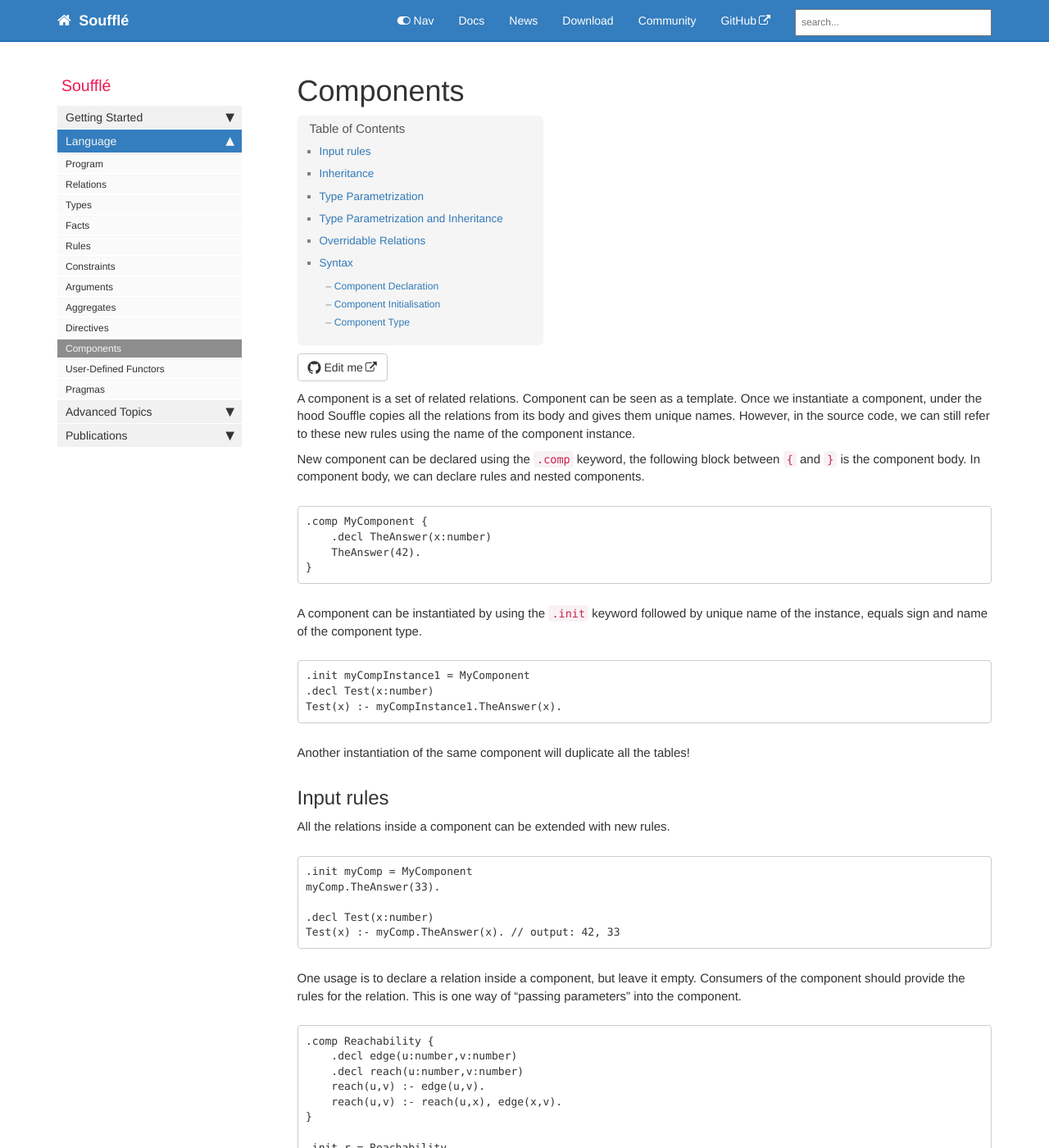
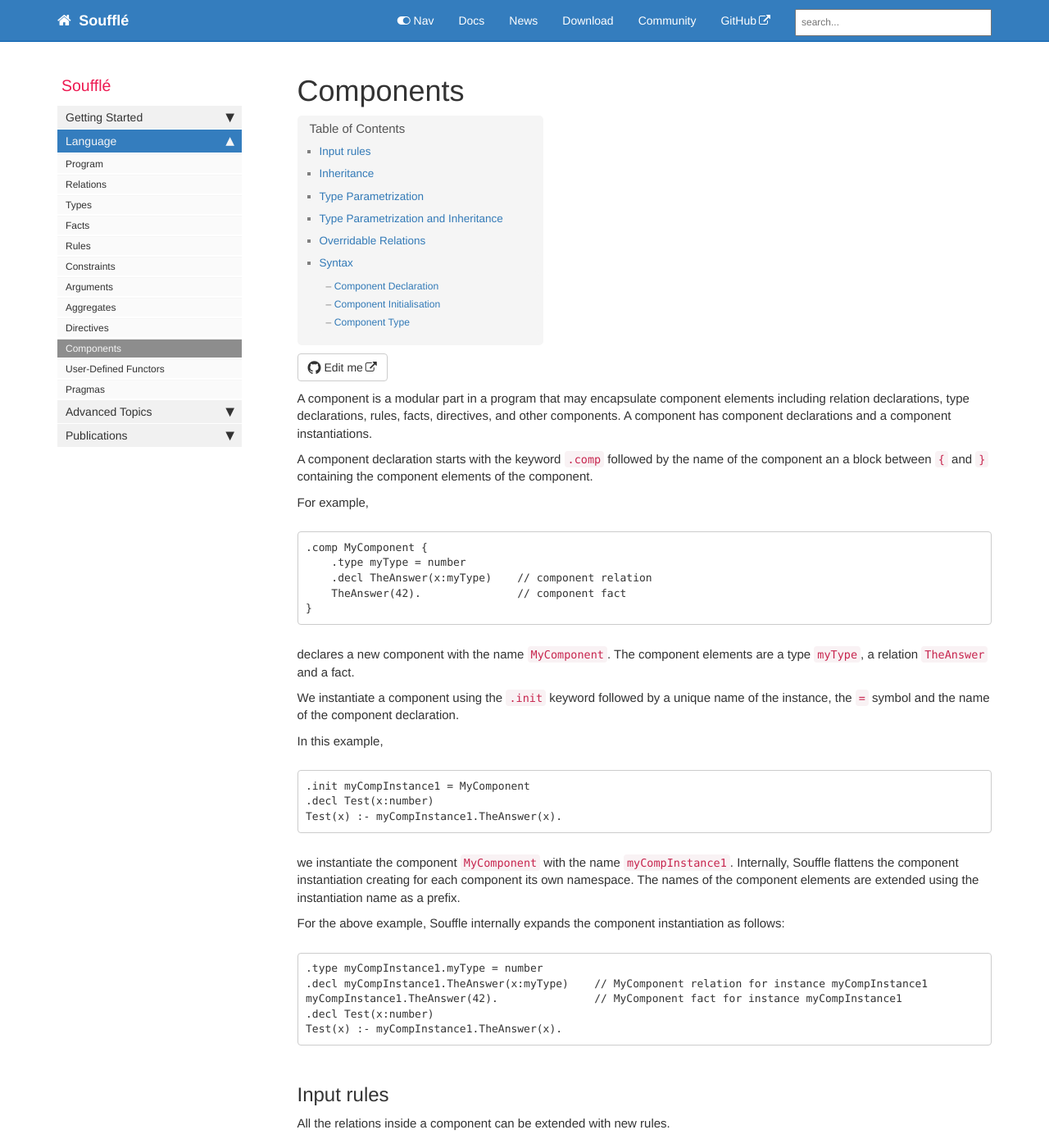
Before and after one commit to souffle-lang/souffle-lang.github.io, a Jekyll site: the page built from pages/docs/components.md, in a window 1280 px wide and 1400 px high. Shown: the whole window at 82% size. Built offline with Jekyll 4.4.1, drawn with Linux system fonts in a browser that asks for light colours; comment, search, counter and statistics services are not loaded.

Commit message:
Update components.md

````diff
--- a/pages/docs/components.md
+++ b/pages/docs/components.md
@@ -4,31 +4,47 @@ permalink: /components
 sidebar: docs_sidebar
 folder: docs
 ---
-A component is a set of related relations. Component can be seen as a template.
-Once we instantiate a component, under the hood Souffle copies all the relations from
-its body and gives them unique names. However, in the source code, we can still refer to these
-new rules using the name of the component instance.
 
-New component can be declared using the `.comp` keyword, the following block between `{` and `}`
-is the component body. In component body, we can declare rules and nested components.
+A component is a modular part in a program that may encapsulate component elements
+including relation declarations, type declarations, rules, facts, directives, and other components.
+A component has component declarations and a component instantiations.
 
+A component declaration starts with the keyword `.comp` followed by the name of the component an a block between `{` and `}`
+containing the component elements of the component.
+
+For example,
 ```
 .comp MyComponent {
-    .decl TheAnswer(x:number)
-    TheAnswer(42).
+    .type myType = number
+    .decl TheAnswer(x:myType)    // component relation
+    TheAnswer(42).               // component fact
 }
 ```
+declares a new component with the name `MyComponent`. The component elements are a type `myType`,
+a relation `TheAnswer` and a fact.
 
-A component can be instantiated by using the `.init` keyword followed by unique
-name of the instance, equals sign and name of the component type.
+We instantiate a component using the `.init` keyword followed by a unique name of the instance,
+the `=` symbol and the name of the component declaration.
 
+In this example,
 ```
 .init myCompInstance1 = MyComponent
 .decl Test(x:number)
 Test(x) :- myCompInstance1.TheAnswer(x).
 ```
+we instantiate the component `MyComponent` with the name `myCompInstance1`.
+Internally, Souffle flattens the component instantiation
+creating for each component its own namespace. The names of the component elements
+are extended using the instantiation name as a prefix.
 
-Another instantiation of the same component will duplicate all the tables!
+For the above example, Souffle internally expands the component instantiation as follows:
+```
+.type myCompInstance1.myType = number
+.decl myCompInstance1.TheAnswer(x:myType)    // MyComponent relation for instance myCompInstance1
+myCompInstance1.TheAnswer(42).               // MyComponent fact for instance myCompInstance1
+.decl Test(x:number)
+Test(x) :- myCompInstance1.TheAnswer(x).
+```
 
 ## Input rules
 All the relations inside a component can be extended with new rules.
````
